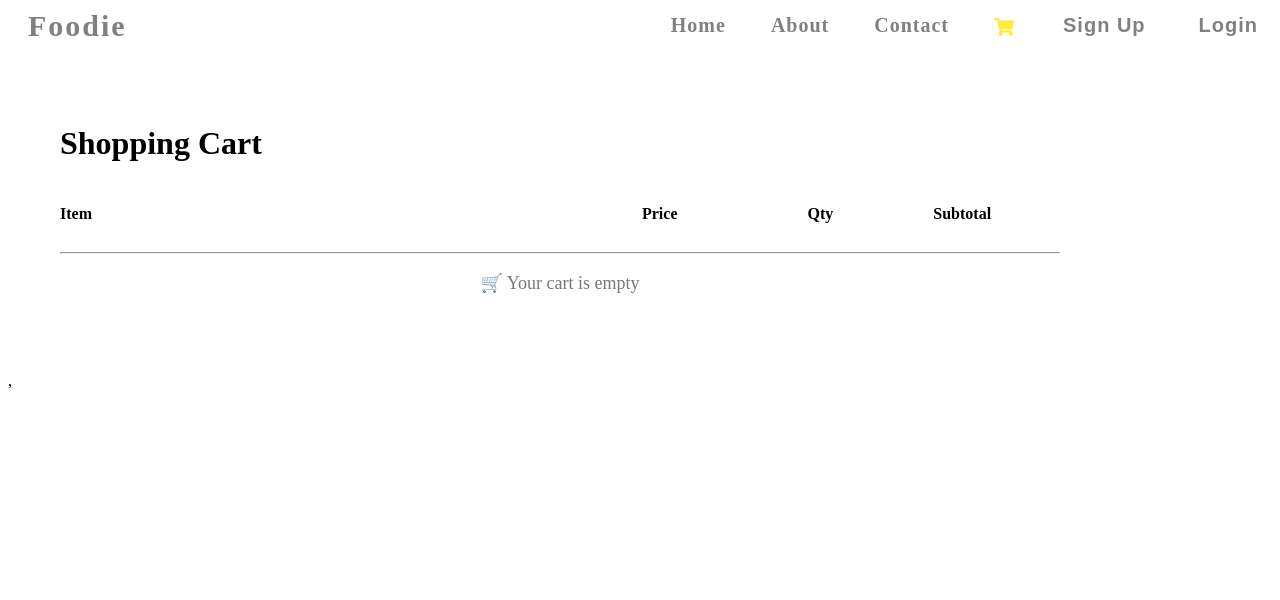
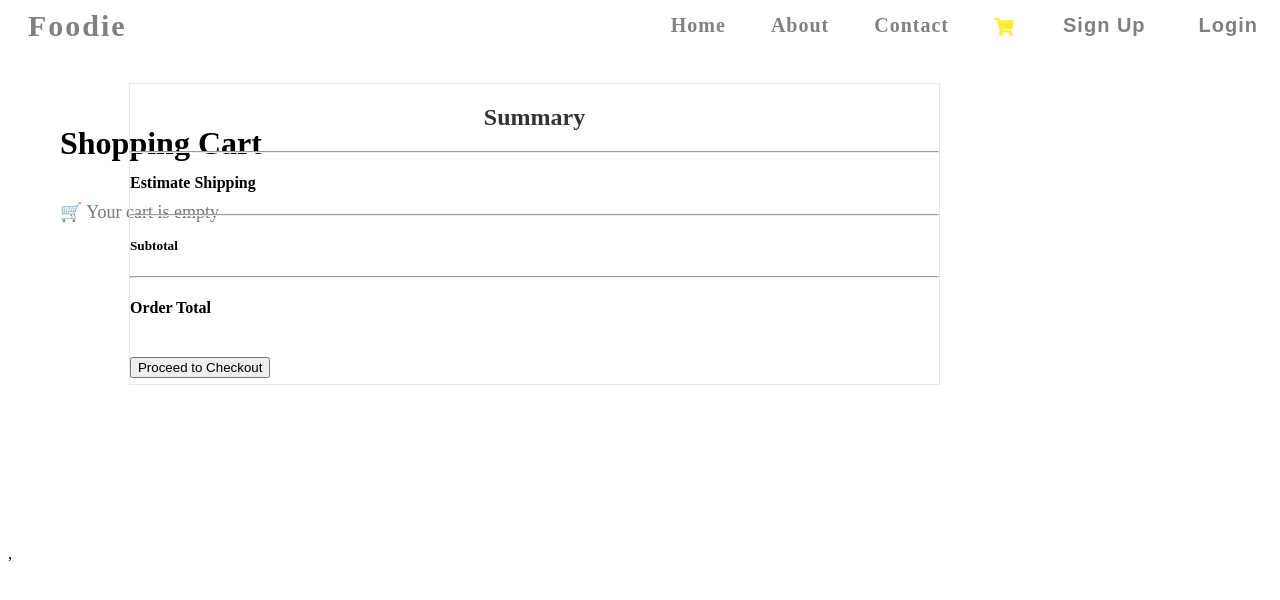
Before and after one commit to navnathc773/Foody, a React (Vite) app in the folder frontend/: page /Cart in a window 1280 px wide. Shown: the top 600 px of the page. Built offline with nearby package versions, Linux system fonts and the light colour scheme.

Commit message:
cart modified

```diff
--- a/frontend/src/Cart.jsx
+++ b/frontend/src/Cart.jsx
@@ -1,3 +1,108 @@
+// import { useEffect, useState } from "react";
+// import "../style/cart.css";
+// import { MdDelete } from "react-icons/md";
+
+// export const Cart = () => {
+//   const storedUser = localStorage.getItem("user");
+//   const user = storedUser ? JSON.parse(storedUser) : null;
+
+//   const email = user?.email || "";
+//   const [cartItems, setCartItems] = useState([]);
+
+//   useEffect(() => {
+//     if (!email) return;
+
+//     const fetchCart = async () => {
+//       try {
+//         const response = await fetch("http://localhost:3000/getData/add/cartOne", {
+//           method: "POST",
+//           headers: { "Content-Type": "application/json" },
+//           body: JSON.stringify({ email }),
+//         });
+//         const data = await response.json();
+//         setCartItems(Array.isArray(data) ? data : []);
+//       } catch (err) {
+//         console.error("Error fetching cart:", err);
+//       }
+//     };
+
+//     fetchCart();
+//   }, [email]);
+
+//   const handleDelete=async(id)=>{
+//     console.log(id);
+
+//     const response=await fetch('http://localhost:3000/delete/cart/confirm',{
+//       method:"DELETE",
+//       headers:{
+//         'Content-Type':'application/json',
+//       },
+//       body:JSON.stringify({id}),
+//     })
+
+//     if(response.ok){
+//       const local=await response.json();
+//       alert(local.msg);
+//       setCartItems((prev)=>prev.filter((item)=>item._id!==id))
+//     }
+//   }
+//   return (
+//     <div className="cart-container">
+//   <h1>Shopping Cart</h1>
+//   <div className="header">
+//     <h4>Item</h4>
+//     <h4 style={{ position: "relative", left: "250px" }}>Price</h4>
+//     <h4 style={{ position: "relative", left: "80px" }}>Qty</h4>
+//     <h4 style={{ position: "relative", right: "120px" }}>Subtotal</h4>
+//   </div>
+//   <hr />
+
+//   <div className="cart-layout">
+//     {cartItems.length > 0 ? (
+//       <div className="cart-list">
+//         {cartItems.map((item, index) => (
+//           <div key={item._id}>
+//             <div className="cart-card">
+//               <img src={item.src} alt={item.name} />
+//               <div className="cart-info">
+//                 <h3>{item.name}</h3>
+//               </div>
+//               <div className="price">
+//                 <h5>{item.price}</h5>
+//               </div>
+//               <div className="quantity">
+//                 <input type="number" value={1} />
+//               </div>
+//               <div className="subtotal">₹{item.price.slice(0, 3)}</div>
+//               <button onClick={() => handleDelete(item._id)}>
+//                 <MdDelete />
+//               </button>
+//             </div>
+//             {index !== cartItems.length - 1 && <hr />}
+//           </div>
+//         ))}
+//       </div>
+//     ) : (
+//       <p className="empty">🛒 Your cart is empty</p>
+//     )}
+
+//     <div className="summarybox">
+//       <h2>Summary</h2>
+//       <hr />
+//       <h4>Estimate Shipping</h4>
+//       <hr />
+//       <h5>Subtotal</h5>
+//       <hr />
+//       <h4>Order Total</h4>
+//       <br />
+//       <button>Proceed to Checkout</button>
+//     </div>
+//   </div>
+// </div>
+
+//   );
+// };
+
 import { useEffect, useState } from "react";
 import "../style/cart.css";
 import { MdDelete } from "react-icons/md";
@@ -29,35 +134,40 @@ export const Cart = () => {
     fetchCart();
   }, [email]);
 
-  const handleDelete=async(id)=>{
+  const handleDelete = async (id) => {
     console.log(id);
 
-    const response=await fetch('http://localhost:3000/delete/cart/confirm',{
-      method:"DELETE",
-      headers:{
-        'Content-Type':'application/json',
+    const response = await fetch("http://localhost:3000/delete/cart/confirm", {
+      method: "DELETE",
+      headers: {
+        "Content-Type": "application/json",
       },
-      body:JSON.stringify({id}),
-    })
+      body: JSON.stringify({ id }),
+    });
 
-    if(response.ok){
-      const local=await response.json();
+    if (response.ok) {
+      const local = await response.json();
       alert(local.msg);
-      setCartItems((prev)=>prev.filter((item)=>item._id!==id))
+      setCartItems((prev) => prev.filter((item) => item._id !== id));
     }
-  }
+  };
+
   return (
     <div className="cart-container">
       <h1>Shopping Cart</h1>
+
+      {/* wrapper keeps cart + summary side by side */}
+      <div className="cart-wrapper">
+        {/* left side */}
+        {cartItems.length > 0 ? (
+          <div className="cart-list">
             <div className="header">
               <h4>Item</h4>
-        <h4 style={{position:"relative",left:"250px"}}>Price</h4>
-        <h4 style={{position:"relative",left:"80px"}}>Qty</h4>
-        <h4 style={{position:"relative",right:"120px"}}>Subtotal</h4>
+              <h4 style={{ position: "relative", left: "200px" }}>Price</h4>
+              <h4 style={{ position: "relative", left: "10px" }}>Qty</h4>
+              <h4 style={{ position: "relative", right: "200px" }}>Subtotal</h4>
+
             </div>
-      <hr />
-      {cartItems.length > 0 ? (
-      <div className="cart-list">
             {cartItems.map((item, index) => (
               <div key={item._id}>
                 <div className="cart-card">
@@ -71,10 +181,8 @@ export const Cart = () => {
                   <div className="quantity">
                     <input type="number" value={1} />
                   </div>
-              <div className="subtotal">
-                ₹{item.price.slice(0,3)}
-              </div>
-              <button onClick={() => handleDelete(item._id)}>
+                  <div className="subtotal">₹{item.price.slice(0, 3)}</div>
+                  <button onClick={() => handleDelete(item._id)} className="delete">
                     <MdDelete />
                   </button>
                 </div>
@@ -85,6 +193,19 @@ export const Cart = () => {
         ) : (
           <p className="empty">🛒 Your cart is empty</p>
         )}
+
+        <div className="summarybox">
+          <h2>Summary</h2>
+          <hr />
+          <h4>Estimate Shipping</h4>
+          <hr />
+          <h5>Subtotal</h5>
+          <hr />
+          <h4>Order Total</h4>
+          <br />
+          <button>Proceed to Checkout</button>
+        </div>
+      </div>
     </div>
   );
 };
--- a/frontend/style/cart.css
+++ b/frontend/style/cart.css
@@ -15,16 +15,15 @@
 .cart-list {
   display: flex;
   flex-direction: column;
-  gap: 20px;
+  gap: 10px;
 }
 
 .cart-card {
   background: #fff;
   border-radius: 12px;
-  /* box-shadow: 0px 4px 10px rgba(0,0,0,0.1); */
   display: flex;
   align-items: center;
-  gap: 15px;
+  gap: 35px;
   transition: transform 0.2s;
 }
 
@@ -61,6 +60,8 @@
   font-weight: bold;
   color: #e63946;
   margin-bottom: 10px;
+  position: relative;
+  right: 40px;
 }
 
 .buy-btn {
@@ -110,14 +111,18 @@
 .quantity input{
   width: 20px;
   position: relative;
-  right: 135px;
+  right: 215px;
 }
 
 .subtotal{
   position: relative;
-  right: 40px;
+  right: 150px;
 }
 
+.delete{
+  position: relative;
+  right: 140px;
+}
 
 .cart-wrapper {
   display: flex;
@@ -127,21 +132,18 @@
   margin-top: 20px;
 }
 
-/* Products section */
 .cart-products {
-  flex: 2; /* take more width */
+  flex: 2;
 }
 
-/* Summary box */
 .summary {
-  flex: 1; /* take less width */
   background: #fff;
   border: 1px solid #ddd;
   border-radius: 12px;
   padding: 20px;
   box-shadow: 0 4px 12px rgba(0,0,0,0.1);
   position: sticky;
-  top: 20px; /* stays visible while scrolling */
+  top: 20px;
 }
 
 .summary h2 {
@@ -181,3 +183,13 @@
   background: linear-gradient(135deg, #22c55e, #16a34a);
   transform: translateY(-2px);
 }
+
+.summarybox {
+  position: relative;
+  right: 120px;
+  flex: 1;
+  bottom: 100px;
+  min-width: 300px;
+  height: 300px;
+  border: 1px solid #e7e7e7;
+}
```
Lines whose indentation alone changed are shown as unchanged.
